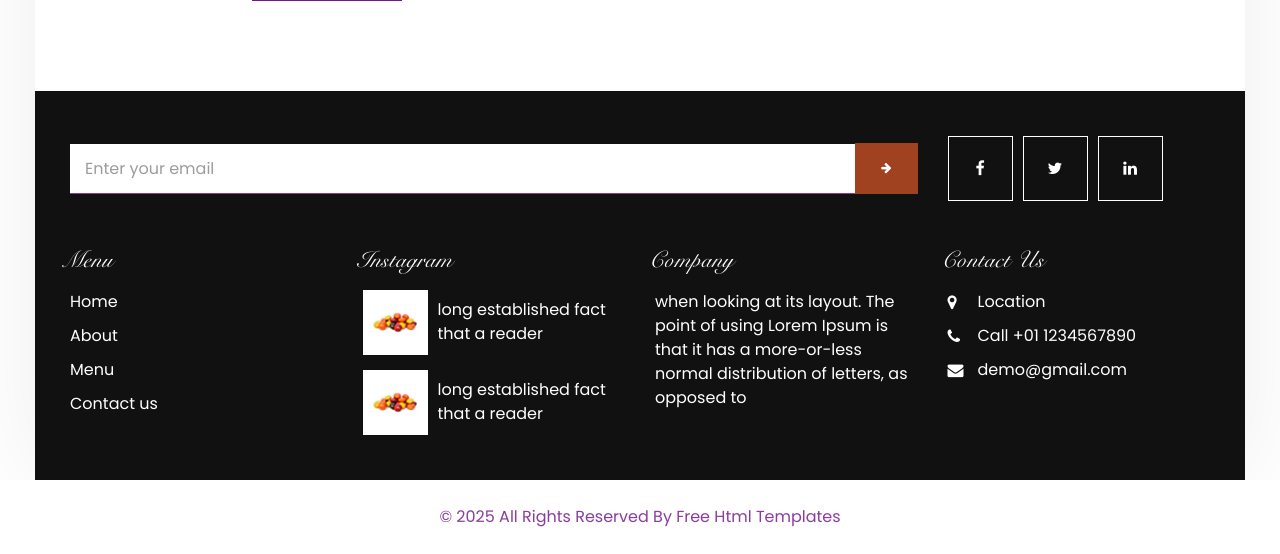
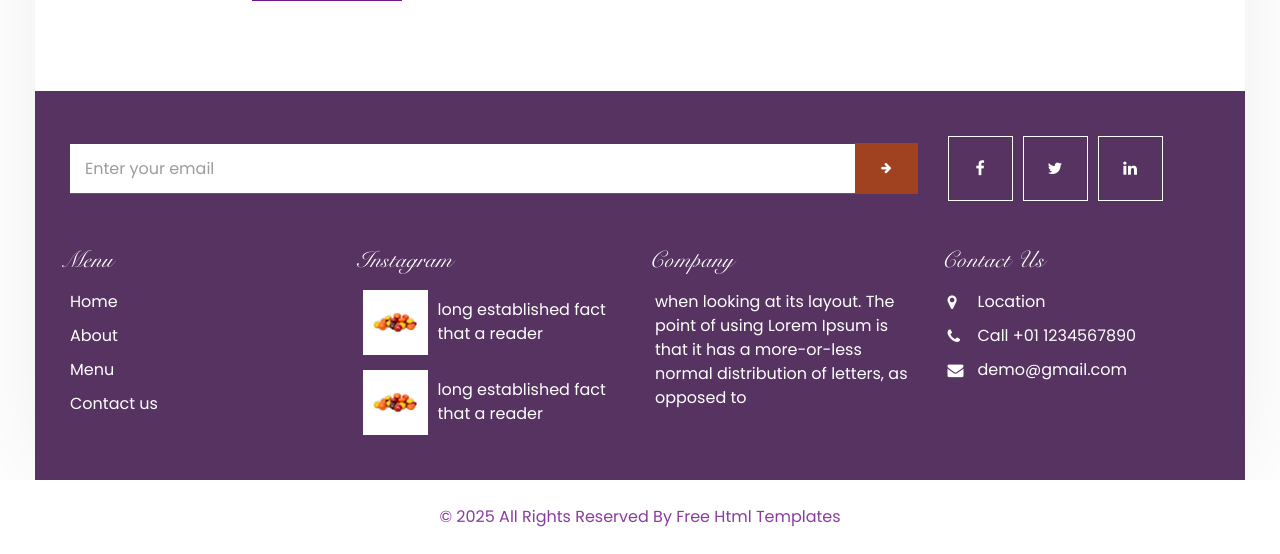
Before and after one commit to fauzifzifi/dechabooth, a PHP site: page / in a window 1280 px wide. Shown: the part 3078-3632 px from the top of the page. Run offline with PHP 8.4, Linux system fonts and the light colour scheme; some libraries are stand-ins or nearby versions.

Commit message:
Update style.css

```diff
--- a/css/style.css
+++ b/css/style.css
@@ -834,7 +834,7 @@ a:focus {
 }
 
 .info_section {
-  background-color: #111111;
+  background-color: #31053ed0;
   color: #ffffff;
 }
 
```
